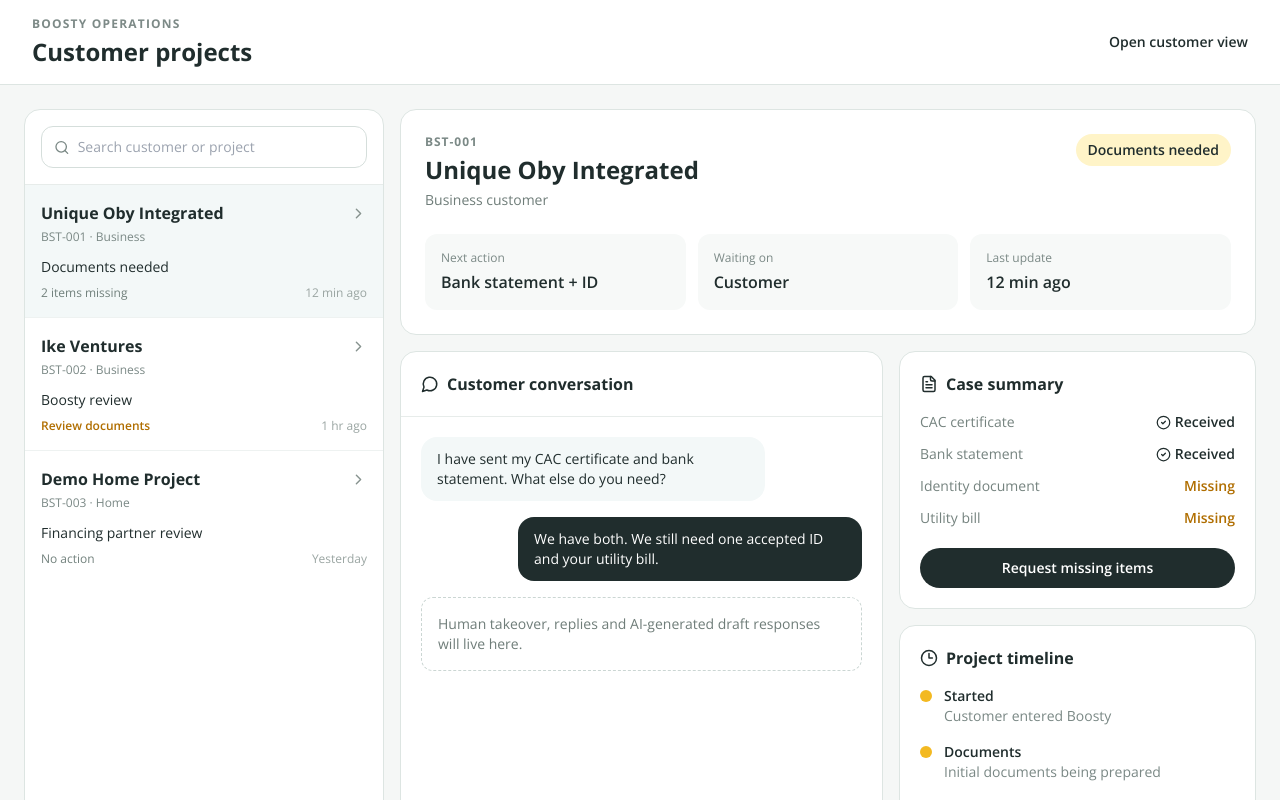
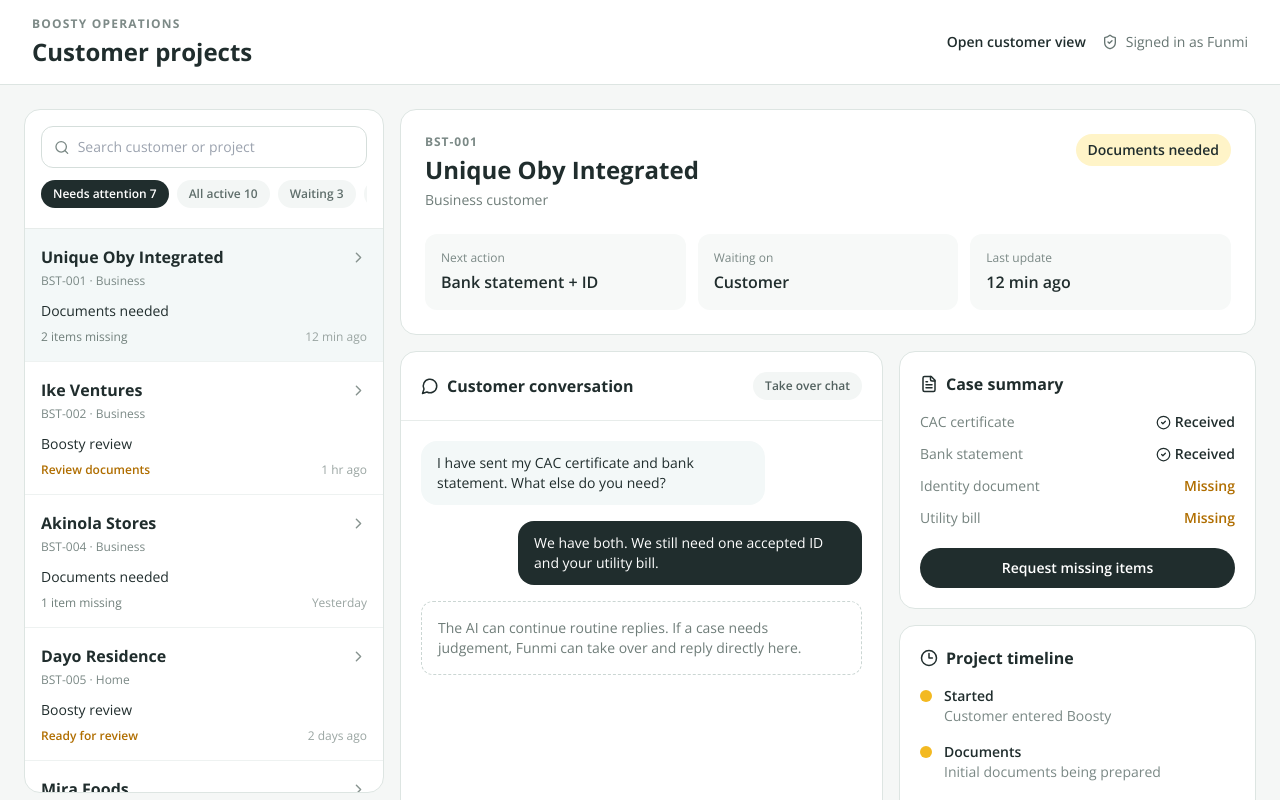
Before and after one commit to AimuaO/Boosty, a React (Vite) app: page /ops in a window 1280 px wide. Shown: the top 800 px of the page. Built offline with nearby package versions, Linux system fonts and the light colour scheme.

Commit message:
feat: scale operations queue and add human takeover model

```diff
--- a/src/pages/OpsWorkspace.jsx
+++ b/src/pages/OpsWorkspace.jsx
@@ -1,67 +1,92 @@
 import React, { useMemo, useState } from "react";
-import { CheckCircle2, ChevronRight, Clock3, FileText, MessageCircle, Search, UserRound } from "lucide-react";
+import {
+  CheckCircle2,
+  ChevronRight,
+  Clock3,
+  FileText,
+  MessageCircle,
+  Search,
+  ShieldCheck,
+  UserRound,
+} from "lucide-react";
 import { Link } from "react-router-dom";
 
 const cases = [
-  {
-    id: "BST-001",
-    customer: "Unique Oby Integrated",
-    type: "Business",
-    stage: "Documents needed",
-    attention: "2 items missing",
-    next: "Bank statement + ID",
-    waitingOn: "Customer",
-    updated: "12 min ago",
-  },
-  {
-    id: "BST-002",
-    customer: "Ike Ventures",
-    type: "Business",
-    stage: "Boosty review",
-    attention: "Review documents",
-    next: "Confirm company details",
-    waitingOn: "Boosty",
-    updated: "1 hr ago",
-  },
-  {
-    id: "BST-003",
-    customer: "Demo Home Project",
-    type: "Home",
-    stage: "Financing partner review",
-    attention: "No action",
-    next: "Await lender feedback",
-    waitingOn: "Financing partner",
-    updated: "Yesterday",
-  },
+  { id:"BST-001", customer:"Unique Oby Integrated", type:"Business", stage:"Documents needed", attention:"2 items missing", next:"Bank statement + ID", waitingOn:"Customer", updated:"12 min ago", priority:"attention" },
+  { id:"BST-002", customer:"Ike Ventures", type:"Business", stage:"Boosty review", attention:"Review documents", next:"Confirm company details", waitingOn:"Boosty", updated:"1 hr ago", priority:"attention" },
+  { id:"BST-003", customer:"Demo Home Project", type:"Home", stage:"Financing partner review", attention:"No action", next:"Await lender feedback", waitingOn:"Financing partner", updated:"Yesterday", priority:"waiting" },
+  { id:"BST-004", customer:"Akinola Stores", type:"Business", stage:"Documents needed", attention:"1 item missing", next:"Utility bill", waitingOn:"Customer", updated:"Yesterday", priority:"attention" },
+  { id:"BST-005", customer:"Dayo Residence", type:"Home", stage:"Boosty review", attention:"Ready for review", next:"Confirm extracted details", waitingOn:"Boosty", updated:"2 days ago", priority:"attention" },
+  { id:"BST-006", customer:"Westgate Pharmacy", type:"Business", stage:"Financing partner review", attention:"No action", next:"Await offer letter", waitingOn:"Financing partner", updated:"2 days ago", priority:"waiting" },
+  { id:"BST-007", customer:"Mira Foods", type:"Business", stage:"Installation", attention:"Schedule install", next:"Confirm installation date", waitingOn:"Boosty", updated:"3 days ago", priority:"attention" },
+  { id:"BST-008", customer:"Efe Residence", type:"Home", stage:"Installed", attention:"No action", next:"After-sales support", waitingOn:"None", updated:"5 days ago", priority:"done" },
+  { id:"BST-009", customer:"Tobi Ventures", type:"Business", stage:"Documents needed", attention:"3 items missing", next:"CAC + ID + utility bill", waitingOn:"Customer", updated:"6 days ago", priority:"attention" },
+  { id:"BST-010", customer:"Greenline Clinic", type:"Business", stage:"Boosty review", attention:"Review lender package", next:"Approve submission", waitingOn:"Boosty", updated:"1 week ago", priority:"attention" },
+  { id:"BST-011", customer:"Ada Residence", type:"Home", stage:"Financing partner review", attention:"No action", next:"Await due diligence", waitingOn:"Financing partner", updated:"1 week ago", priority:"waiting" },
+  { id:"BST-012", customer:"Kingsway Mini Mart", type:"Business", stage:"Installed", attention:"No action", next:"Maintenance tracking", waitingOn:"None", updated:"2 weeks ago", priority:"done" },
+];
+
+const filters = [
+  { id:"attention", label:"Needs attention" },
+  { id:"all", label:"All active" },
+  { id:"waiting", label:"Waiting" },
+  { id:"done", label:"Installed" },
 ];
 
 const OpsWorkspace = () => {
   const [selectedId, setSelectedId] = useState(cases[0].id);
   const [query, setQuery] = useState("");
+  const [filter, setFilter] = useState("attention");
+  const [humanMode, setHumanMode] = useState(false);
+  const [reply, setReply] = useState("");
+
   const selected = useMemo(
     () => cases.find((item) => item.id === selectedId) || cases[0],
     [selectedId]
   );
-  const filtered = cases.filter((item) =>
-    `${item.customer} ${item.id} ${item.stage}`.toLowerCase().includes(query.toLowerCase())
-  );
+
+  const filtered = cases.filter((item) => {
+    const matchesQuery = `${item.customer} ${item.id} ${item.stage}`.toLowerCase().includes(query.toLowerCase());
+    const matchesFilter =
+      filter === "all"
+        ? item.stage !== "Installed"
+        : filter === "attention"
+        ? item.priority === "attention"
+        : filter === "waiting"
+        ? item.priority === "waiting"
+        : item.priority === "done";
+    return matchesQuery && matchesFilter;
+  });
+
+  const counts = {
+    attention: cases.filter((item) => item.priority === "attention").length,
+    all: cases.filter((item) => item.stage !== "Installed").length,
+    waiting: cases.filter((item) => item.priority === "waiting").length,
+    done: cases.filter((item) => item.priority === "done").length,
+  };
 
   return (
     <main className="min-h-screen bg-[#F5F7F6] text-[#202D2D]">
-      <div className="border-b border-[#DDE5E2] bg-white">
+      <div className="border-b border-[#DDE5E2] bg-white sticky top-0 z-30">
         <div className="max-w-7xl mx-auto px-5 md:px-8 py-4 flex items-center justify-between gap-4">
           <div>
             <p className="text-xs uppercase tracking-[0.1em] text-[#7D8A87] font-bold">Boosty Operations</p>
             <h1 className="text-xl md:text-2xl font-bold mt-1">Customer projects</h1>
           </div>
+          <div className="flex items-center gap-4">
             <Link to="/start" className="text-sm font-semibold text-[#202D2D]">
               Open customer view
             </Link>
+            <div className="hidden md:flex items-center gap-2 text-sm text-[#667572]">
+              <ShieldCheck size={16} />
+              Signed in as Funmi
+            </div>
+          </div>
         </div>
       </div>
 
       <div className="max-w-7xl mx-auto p-4 md:p-6 grid lg:grid-cols-[360px_1fr] gap-4">
-        <aside className="bg-white rounded-2xl border border-[#DDE5E2] overflow-hidden">
+        <aside className="bg-white rounded-2xl border border-[#DDE5E2] overflow-hidden lg:sticky lg:top-[92px] lg:h-[calc(100vh-116px)] flex flex-col">
           <div className="p-4 border-b border-[#E7ECEA]">
             <div className="flex items-center gap-2 rounded-xl border border-[#D5DEDB] px-3 py-2.5">
               <Search size={17} className="text-[#7A8885]" />
@@ -72,9 +97,24 @@ const OpsWorkspace = () => {
                 className="w-full outline-none text-sm bg-transparent"
               />
             </div>
+
+            <div className="mt-3 flex gap-2 overflow-x-auto pb-1">
+              {filters.map((item) => (
+                <button
+                  key={item.id}
+                  type="button"
+                  onClick={() => setFilter(item.id)}
+                  className={`shrink-0 rounded-full px-3 py-1.5 text-xs font-semibold ${
+                    filter === item.id ? "bg-[#202D2D] text-white" : "bg-[#F3F6F5] text-[#5F6E6B]"
+                  }`}
+                >
+                  {item.label} {counts[item.id]}
+                </button>
+              ))}
+            </div>
           </div>
 
-          <div className="divide-y divide-[#EEF2F1]">
+          <div className="divide-y divide-[#EEF2F1] overflow-y-auto flex-1">
             {filtered.map((item) => (
               <button
                 key={item.id}
@@ -103,7 +143,7 @@ const OpsWorkspace = () => {
           </div>
         </aside>
 
-        <section className="space-y-4">
+        <section className="space-y-4 min-w-0">
           <div className="bg-white rounded-2xl border border-[#DDE5E2] p-5 md:p-6">
             <div className="flex flex-col md:flex-row md:items-start md:justify-between gap-4">
               <div>
@@ -111,106 +151,107 @@ const OpsWorkspace = () => {
                 <h2 className="text-2xl font-bold mt-1">{selected.customer}</h2>
                 <p className="text-sm text-[#6F7D79] mt-1">{selected.type} customer</p>
               </div>
-              <div className="rounded-full bg-[#FFF4C8] px-3 py-1.5 text-sm font-semibold w-fit">
-                {selected.stage}
-              </div>
+              <div className="rounded-full bg-[#FFF4C8] px-3 py-1.5 text-sm font-semibold w-fit">{selected.stage}</div>
             </div>
 
             <div className="mt-6 grid sm:grid-cols-3 gap-3">
-              <div className="rounded-xl bg-[#F7F9F8] p-4">
-                <p className="text-xs text-[#7B8986]">Next action</p>
-                <p className="font-semibold mt-1">{selected.next}</p>
-              </div>
-              <div className="rounded-xl bg-[#F7F9F8] p-4">
-                <p className="text-xs text-[#7B8986]">Waiting on</p>
-                <p className="font-semibold mt-1">{selected.waitingOn}</p>
-              </div>
-              <div className="rounded-xl bg-[#F7F9F8] p-4">
-                <p className="text-xs text-[#7B8986]">Last update</p>
-                <p className="font-semibold mt-1">{selected.updated}</p>
-              </div>
+              <div className="rounded-xl bg-[#F7F9F8] p-4"><p className="text-xs text-[#7B8986]">Next action</p><p className="font-semibold mt-1">{selected.next}</p></div>
+              <div className="rounded-xl bg-[#F7F9F8] p-4"><p className="text-xs text-[#7B8986]">Waiting on</p><p className="font-semibold mt-1">{selected.waitingOn}</p></div>
+              <div className="rounded-xl bg-[#F7F9F8] p-4"><p className="text-xs text-[#7B8986]">Last update</p><p className="font-semibold mt-1">{selected.updated}</p></div>
             </div>
           </div>
 
           <div className="grid xl:grid-cols-[1.15fr_0.85fr] gap-4">
             <div className="bg-white rounded-2xl border border-[#DDE5E2] overflow-hidden">
-              <div className="p-5 border-b border-[#E7ECEA] flex items-center gap-2">
+              <div className="p-5 border-b border-[#E7ECEA] flex items-center justify-between gap-3">
+                <div className="flex items-center gap-2">
                   <MessageCircle size={18} />
                   <h3 className="font-bold">Customer conversation</h3>
                 </div>
-              <div className="p-5 space-y-4 min-h-[390px]">
+                <button
+                  type="button"
+                  onClick={() => setHumanMode((value) => !value)}
+                  className={`rounded-full px-3 py-1.5 text-xs font-semibold ${
+                    humanMode ? "bg-[#202D2D] text-white" : "bg-[#F3F6F5] text-[#52615F]"
+                  }`}
+                >
+                  {humanMode ? "You’re in the chat" : "Take over chat"}
+                </button>
+              </div>
+
+              <div className="p-5 space-y-4 min-h-[330px]">
                 <div className="max-w-[78%] rounded-2xl bg-[#F3F8F8] px-4 py-3 text-sm">
                   I have sent my CAC certificate and bank statement. What else do you need?
                 </div>
                 <div className="max-w-[78%] ml-auto rounded-2xl bg-[#202D2D] text-white px-4 py-3 text-sm">
                   We have both. We still need one accepted ID and your utility bill.
                 </div>
+
+                {!humanMode ? (
                   <div className="rounded-xl border border-dashed border-[#CBD6D3] p-4 text-sm text-[#6F7D79]">
-                  Human takeover, replies and AI-generated draft responses will live here.
+                    The AI can continue routine replies. If a case needs judgement, Funmi can take over and reply directly here.
+                  </div>
+                ) : (
+                  <div className="rounded-xl bg-[#FFF8E2] p-3 text-sm text-[#5E5231]">
+                    Human mode is active. The customer will see your replies in the same conversation. AI can still suggest drafts, but it will not send them automatically.
+                  </div>
+                )}
+              </div>
+
+              {humanMode && (
+                <div className="border-t border-[#E7ECEA] p-4">
+                  <div className="flex gap-2 items-end">
+                    <textarea
+                      value={reply}
+                      onChange={(event) => setReply(event.target.value)}
+                      rows={2}
+                      placeholder="Reply to customer…"
+                      className="flex-1 resize-none rounded-xl border border-[#D5DEDB] px-3 py-2.5 text-sm outline-none"
+                    />
+                    <button
+                      type="button"
+                      onClick={() => setReply("")}
+                      className="rounded-full bg-[#202D2D] text-white px-4 py-2.5 text-sm font-semibold"
+                    >
+                      Send
+                    </button>
                   </div>
                 </div>
+              )}
             </div>
 
             <div className="space-y-4">
               <div className="bg-white rounded-2xl border border-[#DDE5E2] p-5">
-                <div className="flex items-center gap-2">
-                  <FileText size={18} />
-                  <h3 className="font-bold">Case summary</h3>
+                <div className="flex items-center gap-2"><FileText size={18} /><h3 className="font-bold">Case summary</h3></div>
+                <div className="mt-4 space-y-3 text-sm">
+                  <div className="flex items-center justify-between gap-4"><span className="text-[#75837F]">CAC certificate</span><span className="font-semibold flex items-center gap-1"><CheckCircle2 size={15}/> Received</span></div>
+                  <div className="flex items-center justify-between gap-4"><span className="text-[#75837F]">Bank statement</span><span className="font-semibold flex items-center gap-1"><CheckCircle2 size={15}/> Received</span></div>
+                  <div className="flex items-center justify-between gap-4"><span className="text-[#75837F]">Identity document</span><span className="font-semibold text-[#B06E00]">Missing</span></div>
+                  <div className="flex items-center justify-between gap-4"><span className="text-[#75837F]">Utility bill</span><span className="font-semibold text-[#B06E00]">Missing</span></div>
                 </div>
-                <div className="mt-4 space-y-3 text-sm">
-                  <div className="flex items-center justify-between gap-4">
-                    <span className="text-[#75837F]">CAC certificate</span>
-                    <span className="font-semibold flex items-center gap-1"><CheckCircle2 size={15}/> Received</span>
-                  </div>
-                  <div className="flex items-center justify-between gap-4">
-                    <span className="text-[#75837F]">Bank statement</span>
-                    <span className="font-semibold flex items-center gap-1"><CheckCircle2 size={15}/> Received</span>
-                  </div>
-                  <div className="flex items-center justify-between gap-4">
-                    <span className="text-[#75837F]">Identity document</span>
-                    <span className="font-semibold text-[#B06E00]">Missing</span>
-                  </div>
-                  <div className="flex items-center justify-between gap-4">
-                    <span className="text-[#75837F]">Utility bill</span>
-                    <span className="font-semibold text-[#B06E00]">Missing</span>
-                  </div>
-                </div>
-                <button className="mt-5 w-full rounded-full bg-[#202D2D] text-white py-2.5 text-sm font-semibold">
-                  Request missing items
-                </button>
+                <button className="mt-5 w-full rounded-full bg-[#202D2D] text-white py-2.5 text-sm font-semibold">Request missing items</button>
               </div>
 
               <div className="bg-white rounded-2xl border border-[#DDE5E2] p-5">
-                <div className="flex items-center gap-2">
-                  <Clock3 size={18} />
-                  <h3 className="font-bold">Project timeline</h3>
-                </div>
+                <div className="flex items-center gap-2"><Clock3 size={18} /><h3 className="font-bold">Project timeline</h3></div>
                 <div className="mt-4 space-y-4 text-sm">
                   {[
-                    ["Started", "Customer entered Boosty"],
-                    ["Documents", "Initial documents being prepared"],
-                    ["Review", "Boosty review"],
-                    ["Financing", "Partner review"],
-                    ["Installation", "Procurement and installation"],
-                  ].map(([label, note], index) => (
+                    ["Started","Customer entered Boosty"],
+                    ["Documents","Initial documents being prepared"],
+                    ["Review","Boosty review"],
+                    ["Financing","Partner review"],
+                    ["Installation","Procurement and installation"],
+                  ].map(([label,note],index)=>(
                     <div key={label} className="flex gap-3">
-                      <div className={`mt-1 w-3 h-3 rounded-full ${
-                        index < 2 ? "bg-[#F3B921]" : "bg-[#D7E0DE]"
-                      }`} />
-                      <div>
-                        <p className="font-semibold">{label}</p>
-                        <p className="text-[#7A8885]">{note}</p>
-                      </div>
+                      <div className={`mt-1 w-3 h-3 rounded-full ${index < 2 ? "bg-[#F3B921]" : "bg-[#D7E0DE]"}`} />
+                      <div><p className="font-semibold">{label}</p><p className="text-[#7A8885]">{note}</p></div>
                     </div>
                   ))}
                 </div>
               </div>
 
               <div className="bg-[#202D2D] text-white rounded-2xl p-5">
-                <div className="flex items-center gap-2 text-[#F3B921]">
-                  <UserRound size={18} />
-                  <h3 className="font-bold">Needs human judgement</h3>
-                </div>
+                <div className="flex items-center gap-2 text-[#F3B921]"><UserRound size={18} /><h3 className="font-bold">Needs human judgement</h3></div>
                 <p className="text-sm text-white/75 mt-3">
                   Anything affecting lender submission, customer promises or final system decisions stays reviewable by Boosty staff.
                 </p>
```
Lines whose indentation alone changed are shown as unchanged.
